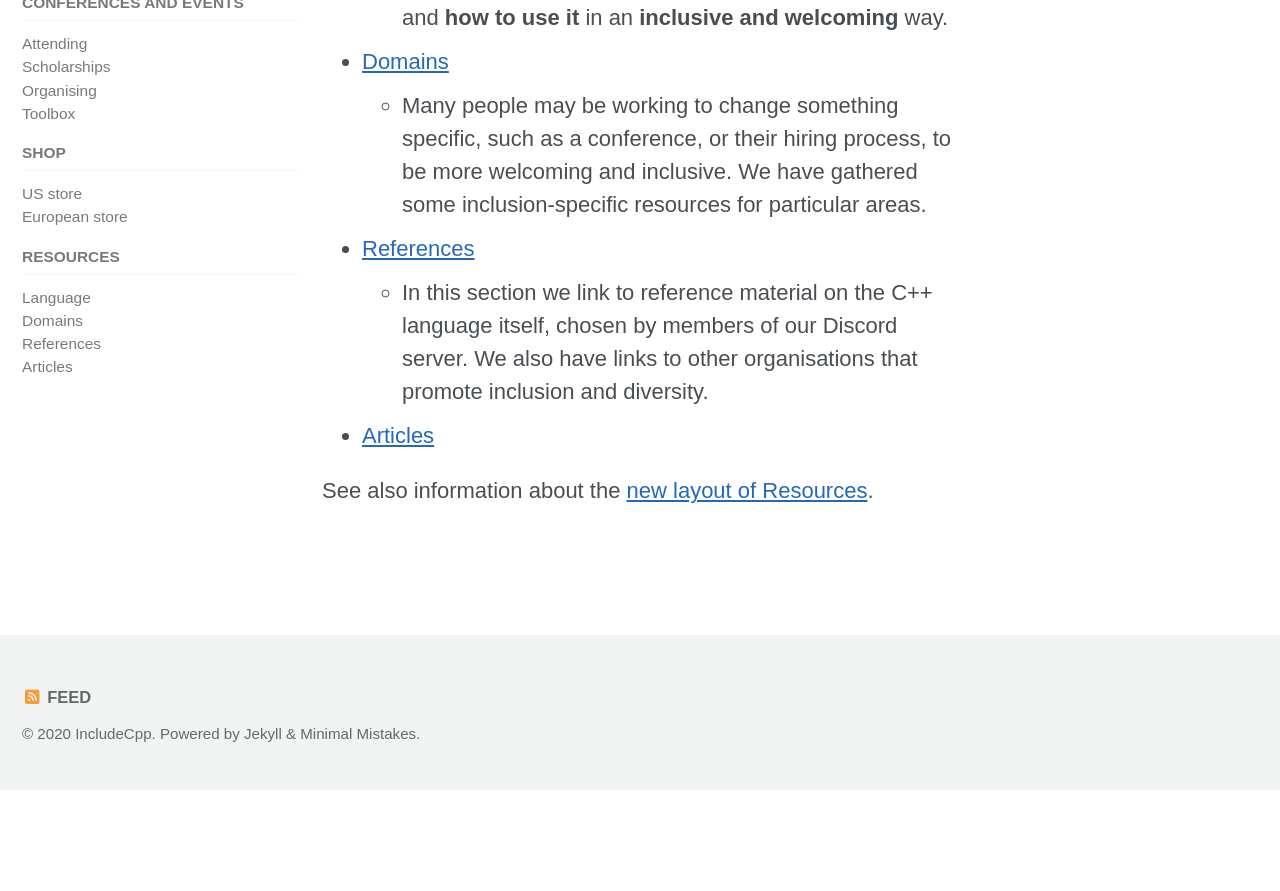
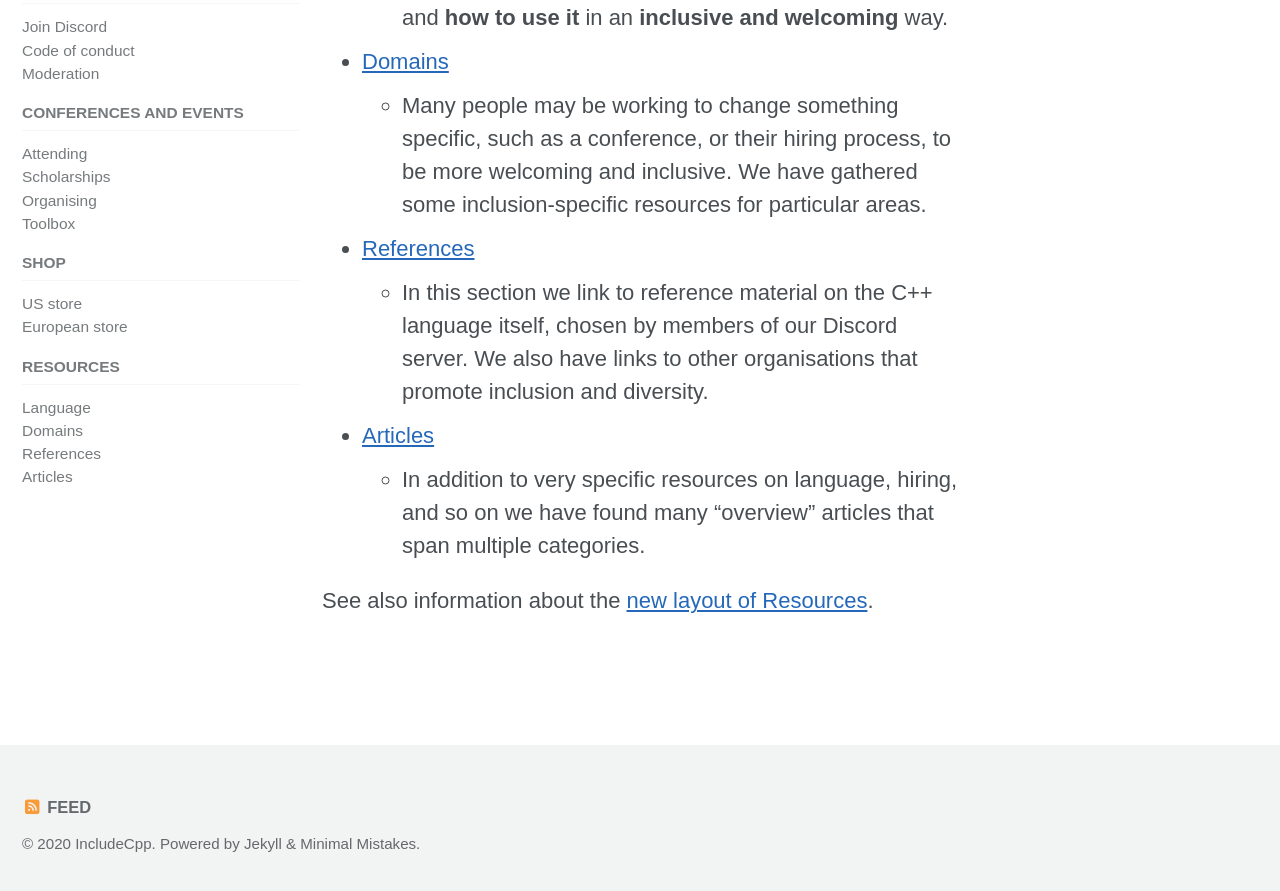
Before and after one commit to include-cpp/include-cpp.github.io, a Jekyll site: the page built from resources/index.md, in a window 1280 px wide and 900 px high, scrolled down 582 px. Shown: the top 891 px of the window. Built offline with Jekyll 4.4.1, drawn with Linux system fonts in a browser that asks for light colours; cached includes are drawn as plain includes; nearby versions of some CDN libraries; before the commit the page ends 1372 px from its top, so only the background shows below that.

Commit message:
Add descriptive text explaining Articles section
Co-Authored-By: Kate Gregory <kategregory@users.noreply.github.com>

```diff
--- a/resources/index.md
+++ b/resources/index.md
@@ -12,5 +12,6 @@ title: Resources
 * [References](/resources/references/)
   * In this section we link to reference material on the C++ language itself, chosen by members of our Discord server. We also have links to other organisations that promote inclusion and diversity.
 * [Articles](/resources/articles/)
+  * In addition to very specific resources on language, hiring, and so on we have found many "overview" articles that span multiple categories.
 
 See also information about the [new layout of Resources](/resources/new_layout/).
```
